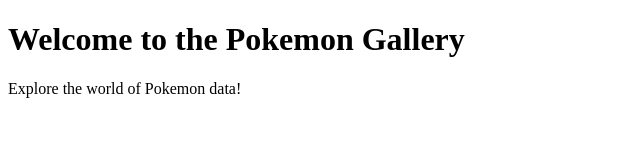
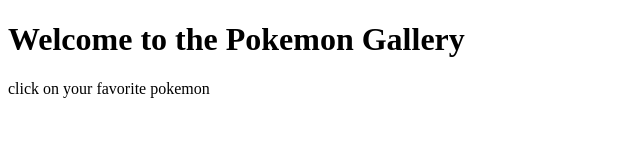
Before and after one commit to Carolharvelle/PokeAPI, a plain HTML site: page index.html in a window 1280 px wide. Shown: the full height of the page, 0-640 px from the left. Drawn offline with Linux system fonts and the light colour scheme; no server answers.

Commit message:
title name

```diff
--- a/index.html
+++ b/index.html
@@ -8,7 +8,7 @@
 </head>
 <body>
     <h1>Welcome to the Pokemon Gallery</h1>
-    <p>Explore the world of Pokemon data!</p>
+    <p>click on your favorite pokemon</p>
 
     <Main>
         <div class="gallery" id="gallery"></div>
```
